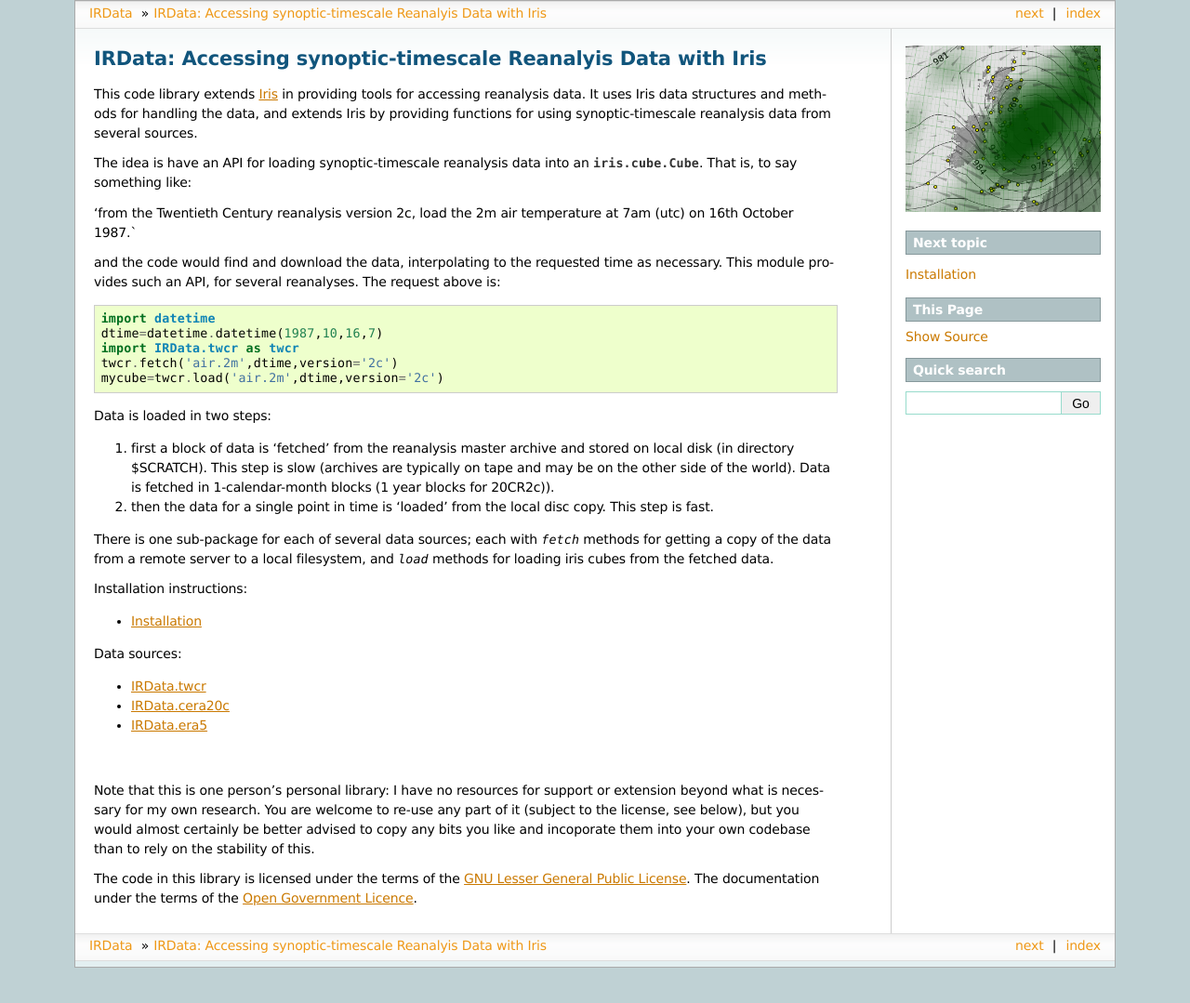
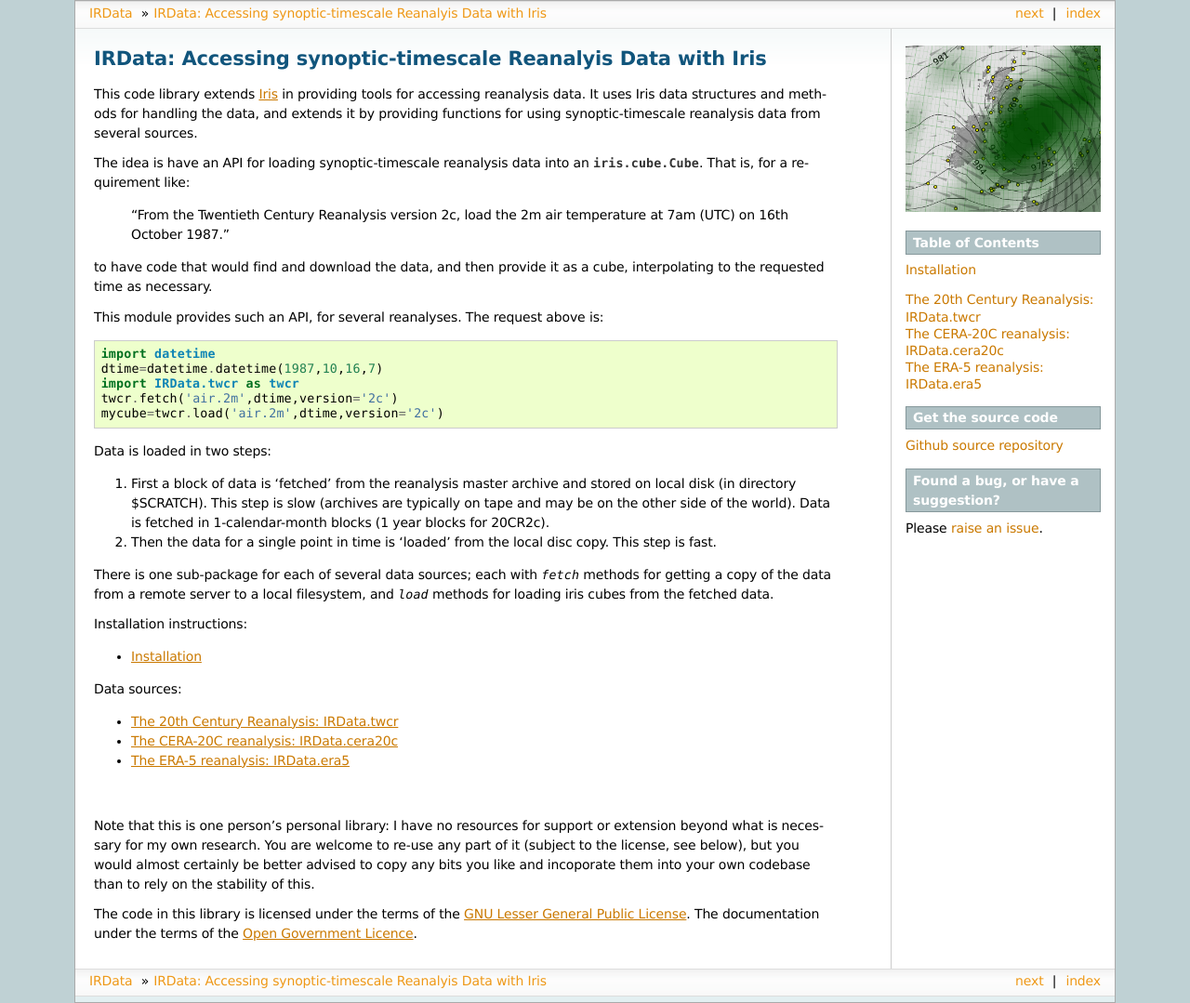
Before and after one commit to philip-brohan/IRData, a Sphinx documentation site: the page built from docs/index.rst, in a window 1280 px wide. Shown: the whole page at 93% size. Built offline with Sphinx 7.4.7, drawn with Linux system fonts in a browser that asks for light colours; before the commit the page ends 1041 px from its top, so only the background shows below that.

Commit message:
Polished the documentation.

```diff
--- /dev/null
+++ b/docs/_templates/sourcelink.html
@@ -0,0 +1,8 @@
+<h3><a href="https://github.com/philip-brohan/IRData">Get the source code</a></h3>
+
+<a href="https://github.com/philip-brohan/IRData"
+           rel="nofollow">Github source repository</a>
+
+<h3>Found a bug, or have a suggestion?</h3>
+
+Please <a href="https://github.com/philip-brohan/IRData/issues/new">raise an issue</a>.
--- a/docs/conf.py
+++ b/docs/conf.py
@@ -35,6 +35,7 @@ extensions = [
     'sphinx.ext.githubpages',
     'sphinx.ext.napoleon',
 ]
+
 
 # Add any paths that contain templates here, relative to this directory.
 templates_path = ['_templates']
@@ -179,7 +180,7 @@ html_static_path = ['_static']
 
 # Custom sidebar templates, maps document names to template names.
 #
-# html_sidebars = {}
+html_sidebars = {'**': ['globaltoc.html','sourcelink.html']}
 
 # Additional templates that should be rendered to pages, maps page names to
 # template names.
--- a/docs/index.rst
+++ b/docs/index.rst
@@ -1,13 +1,15 @@
 IRData: Accessing synoptic-timescale Reanalyis Data with Iris
 =============================================================
 
-This code library extends `Iris <http://scitools.org.uk/iris/docs/latest/index.html>`_ in providing tools for accessing reanalysis data. It uses Iris data structures and methods for handling the data, and extends Iris by providing functions for using synoptic-timescale reanalysis data from several sources.
+This code library extends `Iris <http://scitools.org.uk/iris/docs/latest/index.html>`_ in providing tools for accessing reanalysis data. It uses Iris data structures and methods for handling the data, and extends it by providing functions for using synoptic-timescale reanalysis data from several sources.
 
-The idea is have an API for loading synoptic-timescale reanalysis data into an :class:`iris.cube.Cube`. That is, to say something like:
+The idea is have an API for loading synoptic-timescale reanalysis data into an :class:`iris.cube.Cube`. That is, for a requirement like:
 
-'from the Twentieth Century reanalysis version 2c, load the 2m air temperature at 7am (utc) on 16th October 1987.`
+    "From the Twentieth Century Reanalysis version 2c, load the 2m air temperature at 7am (UTC) on 16th October 1987."
 
-and the code would find and download the data, interpolating to the requested time as necessary. This module provides such an API, for several reanalyses. The request above is:
+to have code that would find and download the data, and then provide it as a cube, interpolating to the requested time as necessary.
+
+This module provides such an API, for several reanalyses. The request above is:
 
 .. code-block:: python
 
@@ -19,8 +21,8 @@ and the code would find and download the data, interpolating to the requested ti
 
 Data is loaded in two steps:
 
-1) first a block of data is 'fetched' from the reanalysis master archive and stored on local disk (in directory $SCRATCH). This step is slow (archives are typically on tape and may be on the other side of the world). Data is fetched in 1-calendar-month blocks (1 year blocks for 20CR2c)).
-2) then the data for a single point in time  is 'loaded' from the local disc copy. This step is fast.
+1) First a block of data is 'fetched' from the reanalysis master archive and stored on local disk (in directory $SCRATCH). This step is slow (archives are typically on tape and may be on the other side of the world). Data is fetched in 1-calendar-month blocks (1 year blocks for 20CR2c).
+2) Then the data for a single point in time  is 'loaded' from the local disc copy. This step is fast.
 
 There is one sub-package for each of several data sources; each with `fetch` methods for getting a copy of the data from a remote server to a local filesystem, and `load` methods for loading iris cubes from the fetched data.
 
--- a/docs/install.rst
+++ b/docs/install.rst
@@ -7,9 +7,9 @@ One environment variable must be set:
 
 * SCRATCH - the name of a directory to download weather data to.
 
-Relies on `Iris <http://scitools.org.uk/iris/docs/latest/index.html>`_, so first install that.
+Relies on `Iris <http://scitools.org.uk/iris/docs/latest/index.html>`_, so first `install that <https://scitools.org.uk/iris/docs/latest/installing.html>`_.
 
-Uses the ECMWF api: `ecmwfapi <https://software.ecmwf.int/wiki/display/WEBAPI/Access+ECMWF+Public+Datasets>`_ - to download CERA-20C and ERA5 data. Follow the instructions on that page to get an ECMWF api account (free). This is not required for 20CR data.
+Uses the ECMWF api: `ecmwfapi <https://software.ecmwf.int/wiki/display/WEBAPI/Access+ECMWF+Public+Datasets>`_ - to download CERA-20C and ERA5 data. Follow the instructions on that page to get an ECMWF api account (free). You don't have to install the package (setup will do that - see below), but you do need to an api key. If you are only using 20CR data you can skip this step.
 
 Then download or fork the source in `<https://github.com/philip-brohan/IRData>`_:
 
--- a/docs/subdata/data_20CR.rst
+++ b/docs/subdata/data_20CR.rst
@@ -1,5 +1,5 @@
-IRData.twcr
-===========
+The 20th Century Reanalysis: IRData.twcr
+========================================
 
 .. automodule:: IRData.twcr
     :members:
--- a/docs/subdata/data_cera20c.rst
+++ b/docs/subdata/data_cera20c.rst
@@ -1,5 +1,5 @@
-IRData.cera20c
-==============
+The CERA-20C reanalysis: IRData.cera20c
+=======================================
 
 .. automodule:: IRData.cera20c
     :members:
--- a/docs/subdata/data_era5.rst
+++ b/docs/subdata/data_era5.rst
@@ -1,5 +1,5 @@
-IRData.era5
-===========
+The ERA-5 reanalysis: IRData.era5
+=================================
 
 .. automodule:: IRData.era5
     :members:
```
Also changed, not shown: README.md (+1 -1 lines), 3 other files.
